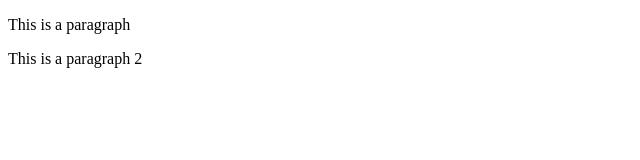
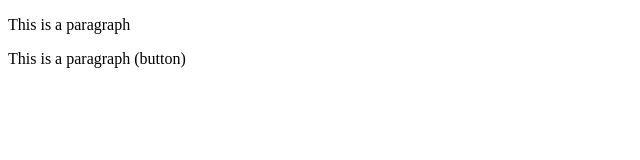
Before and after one commit to utkarshpatil-13/LocalRepo, a plain HTML site: page index.html in a window 1280 px wide. Shown: the full height of the page, 0-640 px from the left. Drawn offline with Linux system fonts and the light colour scheme.

```diff
--- a/index.html
+++ b/index.html
@@ -7,6 +7,6 @@
 </head>
 <body>
     <p>This is a paragraph</p>
-    <p>This is a paragraph 2</p>
+    <p>This is a paragraph (button)</p>
 </body>
 </html>
```
